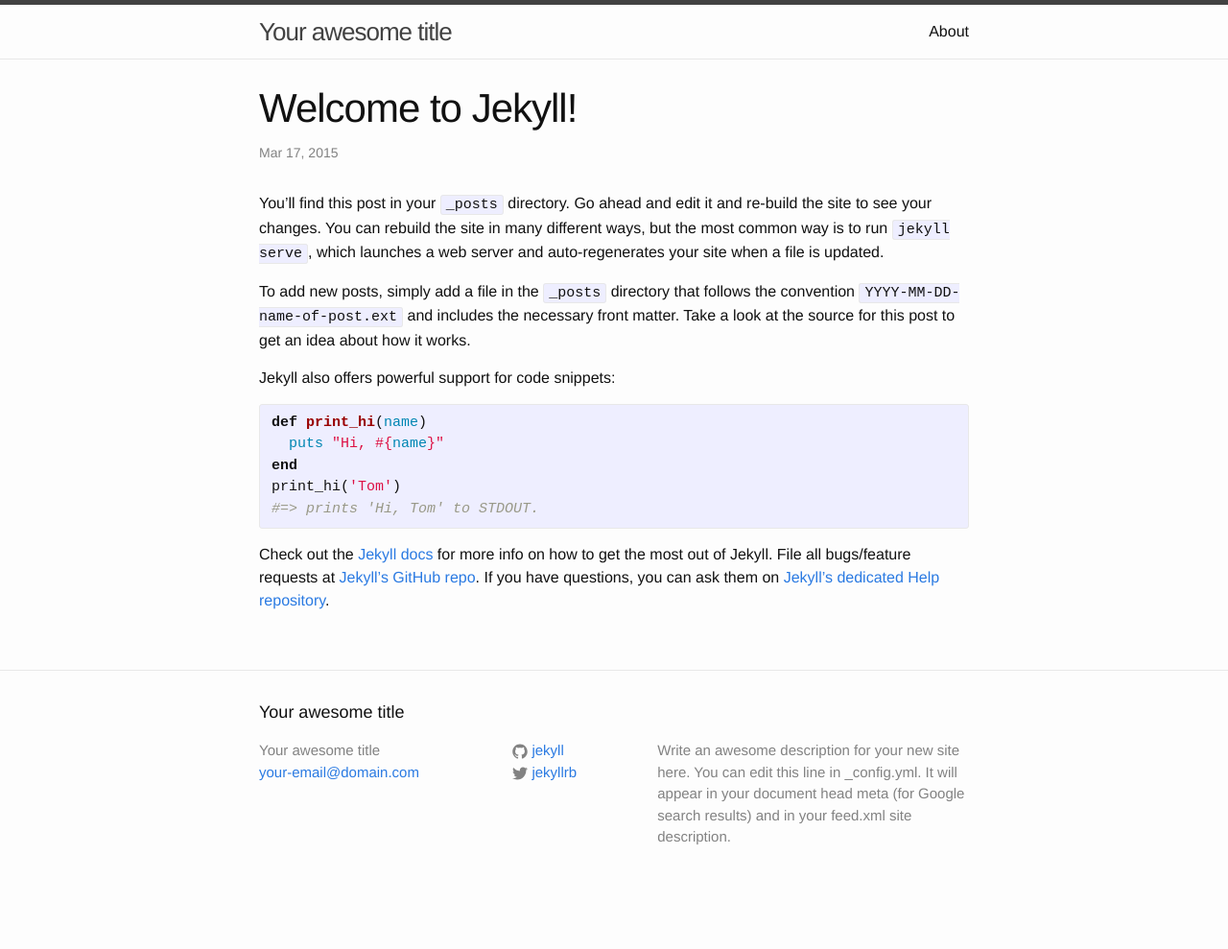
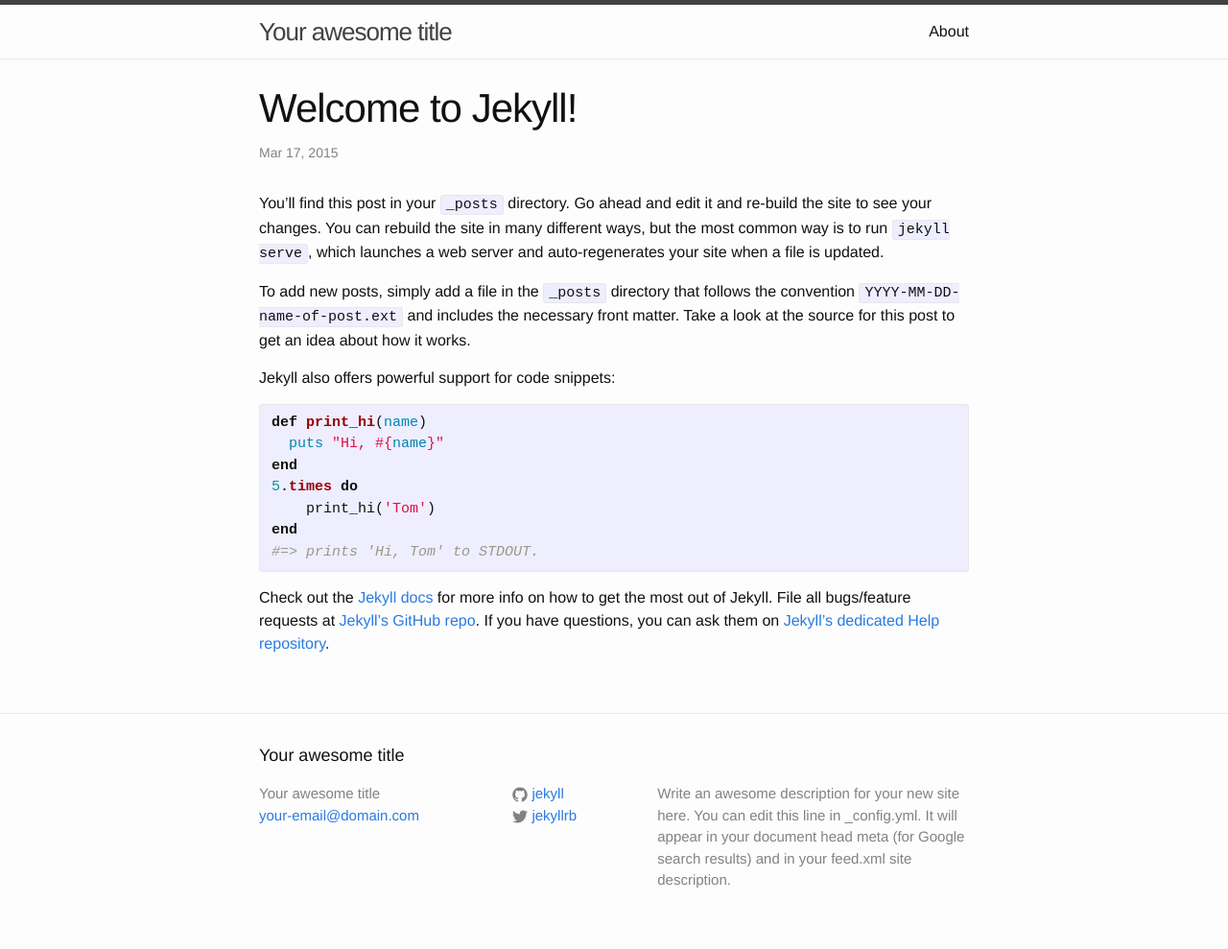
Before and after one commit to kthelgason/blag, a Jekyll site: the page built from _posts/2015-03-17-welcome-to-jekyll.markdown, in a window 1280 px wide. Shown: the whole page at 96% size. Built offline with Jekyll 4.4.1, drawn with Linux system fonts in a browser that asks for light colours; before the commit the page ends 944 px from its top, so only the background shows below that.

Commit message:
Testing deploy

```diff
--- a/_posts/2015-03-17-welcome-to-jekyll.markdown
+++ b/_posts/2015-03-17-welcome-to-jekyll.markdown
@@ -14,7 +14,9 @@ Jekyll also offers powerful support for code snippets:
 def print_hi(name)
   puts "Hi, #{name}"
 end
-print_hi('Tom')
+5.times do
+    print_hi('Tom')
+end
 #=> prints 'Hi, Tom' to STDOUT.
 {% endhighlight %}
 
```
